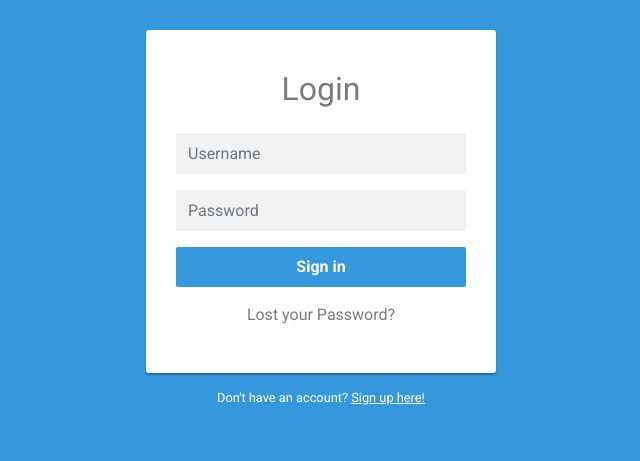
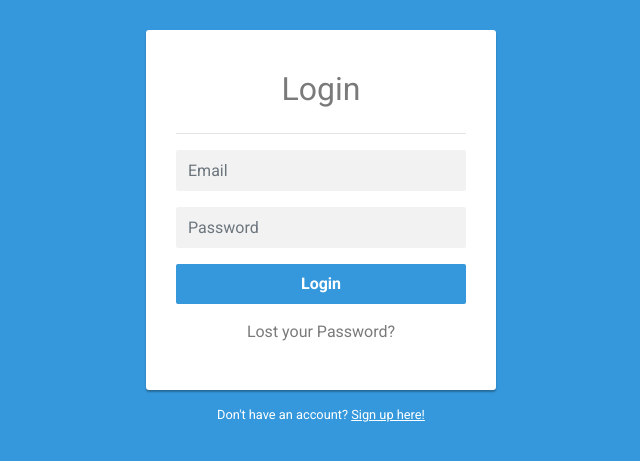
Before and after one commit to shivkumarmca/sk-login-register-master, a Flask app: page /login in a window 1280 px wide. Shown: the top 461 px of the page, without its empty margins (319-959 px from the left). Run offline with Flask 2, Linux system fonts and the light colour scheme; some libraries are stand-ins or nearby versions.

Commit message:
WTF Complaint Login and SignUP forms completed with Message Flashinggit add -A

```diff
--- /dev/null
+++ b/application/forms.py
@@ -0,0 +1,21 @@
+from flask_wtf import FlaskForm
+from wtforms import StringField, PasswordField, BooleanField, SubmitField
+from wtforms.validators import DataRequired, EqualTo, Length, Email
+
+class SignUpForm(FlaskForm):
+    first_Name = StringField('First Name', validators=[DataRequired()])
+    last_Name = StringField('Last Name', validators=[DataRequired()])
+    # user_Name = StringField('Username', validators=[DataRequired()])
+    email = StringField('Email', validators=[DataRequired(), Email()])
+    password = PasswordField('Password', validators=[DataRequired()])
+    confirm_Password = PasswordField('Confirm Password', validators=[DataRequired(), EqualTo('password')])
+    accept_ToU = BooleanField('I accept the Terms of Use & Privacy Policy')
+    submit = SubmitField('Sign Up')
+
+
+class LoginForm(FlaskForm):
+    # user_Name = StringField('Username', validators=[DataRequired()])
+    email = StringField('Email', validators=[DataRequired(), Email()])
+    password = PasswordField('Password', validators=[DataRequired()])
+    remember = BooleanField('Remember Me')
+    submit = SubmitField('Login')
--- a/application/routes.py
+++ b/application/routes.py
@@ -1,13 +1,31 @@
+from flask_wtf import form
+from werkzeug.utils import redirect
 from application import app
-from flask import render_template
+from flask import render_template, url_for, flash
+from application.forms import LoginForm, SignUpForm
+
+
+app.config['SECRET_KEY'] = "shiv"
 
 @app.route("/")
 @app.route("/index")
-@app.route("/login")
+def home():
+    return render_template('home.html', title='Home')
+
+@app.route("/login", methods=['GET','POST'])
 def login():
-    return render_template('sign-in-blue-bg.html')
+    form = LoginForm()
+    if form.validate_on_submit():
+        flash(f'(form.email.data) logged in!', 'success')
+        return redirect(url_for('home'))
+    return render_template('sign-in-blue-bg.html', title='Login', form=form)
 
 
-@app.route("/register")
+@app.route("/register", methods=['GET','POST'])
 def register():
-    return render_template('sign-up-blue-bg.html')
+    form = SignUpForm()
+    if form.validate_on_submit():
+        flash(f'Account Created for (form.email.data)!', 'success')
+        return redirect(url_for('login'))
+
+    return render_template('sign-up-blue-bg.html', title='Sign Up', form=form)
--- a/application/templates/layout.html
+++ b/application/templates/layout.html
@@ -3,8 +3,11 @@
 <head>
 <meta charset="utf-8">
 <meta name="viewport" content="width=device-width, initial-scale=1, shrink-to-fit=no">
-
-<title>Bootstrap Simple Login Form with Blue Background</title>
+{% if title %}
+    <title> Flask - {{ title }} </title>
+{% else %}
+    <title>Flask Login and Register Example</title>
+{% endif %}
 
 <link rel="stylesheet" href="https://fonts.googleapis.com/css?family=Roboto:400,700">
 
--- a/application/templates/sign-in-blue-bg.html
+++ b/application/templates/sign-in-blue-bg.html
@@ -1,16 +1,31 @@
 {% extends 'layout.html' %}
 {% block content %}
 <div class="login-form">
-    <form action="#" method="post">
+    <form action="/login" method="post">
         <h2 class="text-center">Login</h2>
+        {% with messages = get_flashed_messages(with_categories=true) %}
+  			{% if messages %}
+       			{% for category, message in messages %}
+				   <div class="alert alert-{{ category }}" role="alert">
+      					{{ message }}
+					</div>
+    			{% endfor %}
+    		{% endif %}
+		{% endwith %}
+        <hr>
+
         <div class="form-group has-error">
-        	<input type="text" class="form-control" name="username" placeholder="Username" required="required">
+            {{ form.email(class="form-control", placeholder="Email") }}
+        	<!-- <input type="text" class="form-control" name="username" placeholder="Username" required="required"> -->
         </div>
 		<div class="form-group">
-            <input type="password" class="form-control" name="password" placeholder="Password" required="required">
+            {{ form.password(class="form-control", placeholder="Password") }}
+            <!-- <input type="password" class="form-control" name="password" placeholder="Password" required="required"> -->
         </div>
         <div class="form-group">
-            <button type="submit" class="btn btn-primary btn-lg btn-block">Sign in</button>
+            {{ form.submit(class="btn btn-primary btn-lg btn-block") }}
+
+            <!-- <button type="submit" class="btn btn-primary btn-lg btn-block">Sign in</button> -->
         </div>
         <p><a href="#">Lost your Password?</a></p>
     </form>
```
Also changed, not shown: application/templates/home.html (added, +12 -0 lines), application/templates/sign-up-blue-bg.html (+35 -8 lines), 1 other file.
